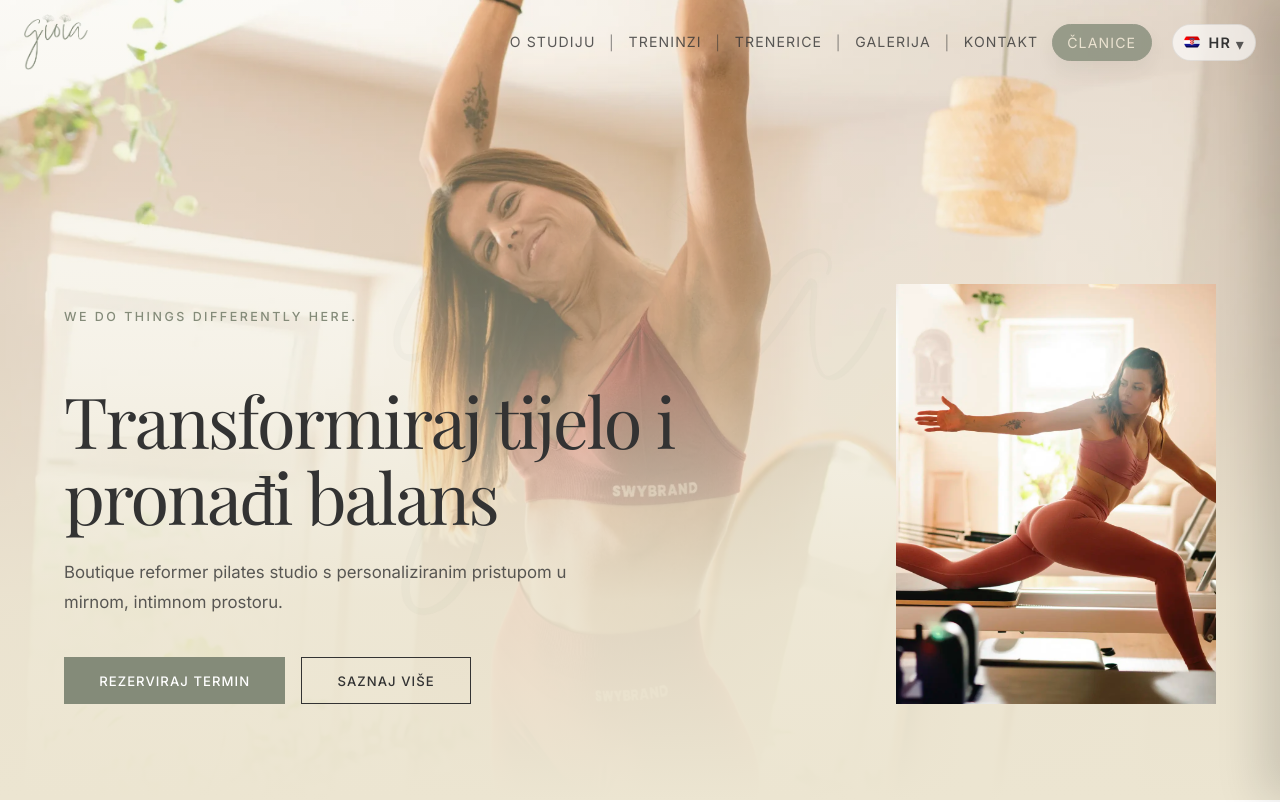
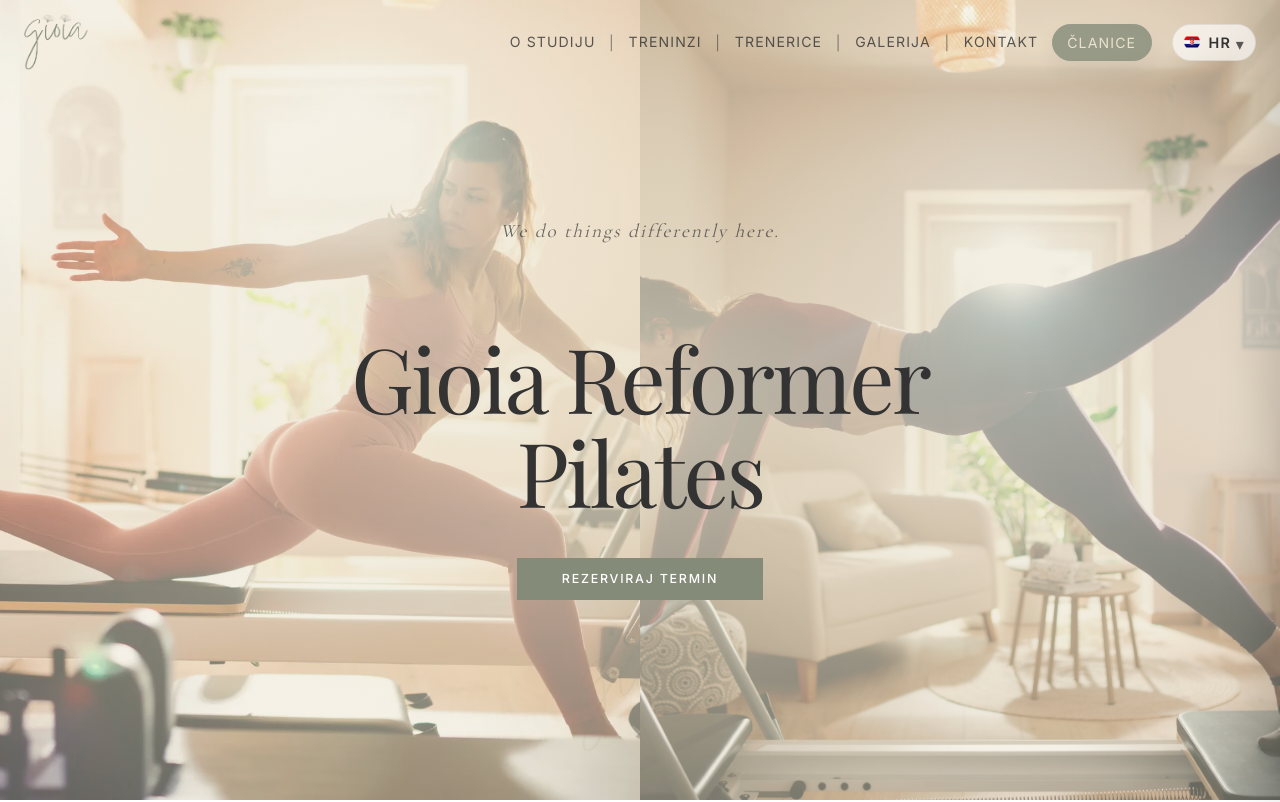
Before and after one commit to mateorumac/gioia-web, a React (Vite) app: page /hr in a window 1280 px wide. Shown: the top 802 px of the page. Built offline with nearby package versions, Linux system fonts and the light colour scheme.

Commit message:
v2 design

```diff
--- a/src/components/ClassesSection.jsx
+++ b/src/components/ClassesSection.jsx
@@ -2,7 +2,6 @@
 import { useTranslation } from "react-i18next";
 import "../styles/ClassesSection.css";
 
-import heroImage from "../assets/images/DSC_8108.webp";
 import individualTrainingImage from "../assets/images/DSC_8240.webp";
 import groupTrainingImage from "../assets/images/IMG_1588.webp";
 import bookingSidebar1 from "../assets/images/DSC_1394.webp";
@@ -39,25 +38,6 @@
 
   return (
     <section className="classes-section" id="classes">
-      <div className="classes-hero">
-        <div className="classes-hero-text">
-          <h2 className="classes-title">{t("classes.title", "Što nudimo")}</h2>
-          <div className="classes-intro-content">
-            <p>
-              U Gioia studiju trenutno imamo u ponudi tri vrste treninga na reformeru.
-            </p>
-          </div>
-        </div>
-        <div className="classes-hero-image-wrapper">
-          <img
-            src={heroImage}
-            alt="Gioia pilates studio s ginkgo dekoracijom"
-            className="classes-hero-image"
-            loading="eager"
-          />
-        </div>
-      </div>
-
       <div className="classes-for-who-section">
         <div className="classes-container">
           <h3 className="for-who-title">Za koga je reformer pilates?</h3>
--- a/src/pages/HomePage.jsx
+++ b/src/pages/HomePage.jsx
@@ -8,8 +8,8 @@
 import ContactSection from "../components/ContactSection";
 import QuoteSection from "../components/QuoteSection";
 import navLogo from "../assets/logos/nav-logo.png";
-import heroImg from "../assets/images/DSC_8301.webp";
-import heroAccent from "../assets/images/DSC_5627.webp";
+import heroLeft from "../assets/images/DSC_5627.webp";
+import heroRight from "../assets/images/DSC_5455.webp";
 
 function HomePage() {
   const { t } = useTranslation();
@@ -23,10 +23,15 @@
 
   return (
     <div className="home">
-      {/* HERO — Full-bleed image with overlay */}
+      {/* HERO — Split background, centered content */}
       <section className="hero">
         <div className="hero-bg">
-          <img src={heroImg} alt="" className="hero-bg-img" />
+          <div className="hero-bg-left">
+            <img src={heroLeft} alt="" className="hero-bg-img" />
+          </div>
+          <div className="hero-bg-right">
+            <img src={heroRight} alt="" className="hero-bg-img hero-bg-img--mirrored" />
+          </div>
           <div className="hero-bg-overlay" />
         </div>
 
@@ -34,32 +39,15 @@
           <div className="hero-text">
             <p className="hero-statement">We do things differently here.</p>
             <h1 className="hero-title">
-              {t("hero.title", "Transformiraj tijelo i pronađi balans")}
+              <span>Gioia Reformer</span>
+              <span>Pilates</span>
             </h1>
-            <p className="hero-subtitle">
-              {t(
-                "hero.subtitle",
-                "Boutique reformer pilates studio s personaliziranim pristupom u mirnom, intimnom prostoru."
-              )}
-            </p>
-            <div className="hero-actions">
             <button
               className="hero-btn-primary"
               onClick={() => scrollToSection("classes")}
             >
               {t("hero.ctaPrimary", "Rezerviraj termin")}
             </button>
-              <button
-                className="hero-btn-secondary"
-                onClick={() => scrollToSection("about")}
-              >
-                {t("hero.ctaSecondary", "Saznaj više")}
-              </button>
-            </div>
-          </div>
-
-          <div className="hero-accent-img-wrap">
-            <img src={heroAccent} alt="" className="hero-accent-img" />
           </div>
         </div>
 
--- a/src/styles/TeamSection.css
+++ b/src/styles/TeamSection.css
@@ -64,12 +64,17 @@
 .trainer-card-editorial {
   display: flex;
   flex-direction: column;
+  padding-top: 3rem;
+}
+
+.trainer-card-editorial:nth-child(2) {
+  padding-top: 6rem;
 }
 
 /* Image */
 .trainer-image-wrapper-editorial {
   width: 100%;
-  aspect-ratio: 4/5;
+  aspect-ratio: 16/15;
   overflow: hidden;
   position: relative;
   margin-bottom: 2.5rem;
@@ -79,7 +84,7 @@
   width: 100%;
   height: 100%;
   object-fit: cover;
-  object-position: center top;
+  object-position: center 20%;
   transition: transform 0.8s ease;
 }
 
@@ -154,6 +159,11 @@
     margin: 0 auto;
   }
 
+  .trainer-card-editorial,
+  .trainer-card-editorial:nth-child(2) {
+    padding-top: 0;
+  }
+
   .team-header-editorial {
     margin-bottom: 5rem;
   }
--- a/src/styles/home.css
+++ b/src/styles/home.css
@@ -1,19 +1,29 @@
 /* ═══════════════════════════════════════════
-   HERO — Full-bleed editorial
+   HERO — Split-image centered editorial
    ═══════════════════════════════════════════ */
 .hero {
   position: relative;
-  min-height: 100vh;
+  height: 100vh;
   display: flex;
-  align-items: flex-end;
+  align-items: center;
+  justify-content: center;
   overflow: hidden;
   background: var(--color-beige);
 }
 
+/* Split background */
 .hero-bg {
   position: absolute;
   inset: 0;
   z-index: 0;
+  display: flex;
+}
+
+.hero-bg-left,
+.hero-bg-right {
+  flex: 1;
+  overflow: hidden;
+  position: relative;
 }
 
 .hero-bg-img {
@@ -23,85 +33,73 @@
   object-position: center 30%;
 }
 
+.hero-bg-img--mirrored {
+  transform: scaleX(-1);
+}
+
 .hero-bg-overlay {
   position: absolute;
   inset: 0;
-  background: linear-gradient(
-    to bottom,
-    rgba(236, 229, 209, 0.2) 0%,
-    rgba(236, 229, 209, 0.5) 45%,
-    rgba(236, 229, 209, 0.92) 75%,
-    var(--color-beige) 100%
+  background: radial-gradient(
+    ellipse at center,
+    rgba(236, 229, 209, 0.82) 0%,
+    rgba(236, 229, 209, 0.6) 50%,
+    rgba(236, 229, 209, 0.4) 100%
   );
+  z-index: 1;
 }
 
+/* Centered content */
 .hero-inner {
   position: relative;
   z-index: 2;
   width: 100%;
-  max-width: 1400px;
-  margin: 0 auto;
-  padding: 0 4rem 6rem;
-  display: grid;
-  grid-template-columns: 1fr 320px;
-  gap: 4rem;
-  align-items: end;
+  display: flex;
+  align-items: center;
+  justify-content: center;
+  text-align: center;
 }
 
 .hero-text {
-  max-width: 680px;
+  display: flex;
+  flex-direction: column;
+  align-items: center;
 }
 
 .hero-statement {
-  font-family: var(--font-inter);
-  font-size: 0.78rem;
-  font-weight: 500;
-  text-transform: uppercase;
-  letter-spacing: 0.2em;
-  color: var(--color-sage);
-  margin-bottom: 1.5rem;
+  font-family: var(--font-cormorant);
+  font-size: 1.2rem;
+  font-weight: 400;
+  font-style: italic;
+  letter-spacing: 0.1em;
+  color: var(--color-text);
+  opacity: 0.7;
+  margin-bottom: 0.75rem;
 }
 
 .hero-title {
   font-family: var(--font-playfair);
-  font-size: clamp(2.8rem, 5.5vw, 4.8rem);
+  font-size: clamp(3.2rem, 7vw, 6rem);
   font-weight: 400;
-  line-height: 1.08;
+  line-height: 1.05;
   letter-spacing: -0.03em;
   color: var(--color-text);
-  margin-bottom: 1.5rem;
+  margin-bottom: 2.5rem;
+  display: flex;
+  flex-direction: column;
 }
 
-.hero-subtitle {
+.hero-btn-primary {
   font-family: var(--font-inter);
-  font-size: 1.05rem;
-  line-height: 1.75;
-  color: var(--color-text);
-  opacity: 0.8;
-  max-width: 520px;
-  margin-bottom: 2.5rem;
-}
-
-.hero-actions {
-  display: flex;
-  gap: 1rem;
-}
-
-.hero-btn-primary,
-.hero-btn-secondary {
-  font-family: var(--font-inter);
-  font-size: 0.82rem;
+  font-size: 0.78rem;
   font-weight: 500;
-  letter-spacing: 0.08em;
+  letter-spacing: 0.14em;
   text-transform: uppercase;
-  padding: 0.9rem 2.2rem;
+  padding: 0.85rem 2.8rem;
   border-radius: 0;
   border: none;
   cursor: pointer;
-  transition: all 0.3s ease;
-}
-
-.hero-btn-primary {
+  transition: background-color 0.3s ease;
   background: var(--color-sage);
   color: white;
 }
@@ -110,75 +108,38 @@
   background: #6f755f;
 }
 
-.hero-btn-secondary {
-  background: transparent;
-  color: var(--color-text);
-  border: 1px solid var(--color-text);
-}
-
-.hero-btn-secondary:hover {
-  background: var(--color-text);
-  color: white;
-}
-
-.hero-accent-img-wrap {
-  width: 100%;
-  height: 420px;
-  overflow: hidden;
-}
-
-.hero-accent-img {
-  width: 100%;
-  height: 100%;
-  object-fit: cover;
-}
-
 .hero-watermark {
   position: absolute;
-  top: 50%;
+  bottom: 3rem;
   left: 50%;
-  transform: translate(-50%, -50%);
-  width: 500px;
-  opacity: 0.04;
+  transform: translateX(-50%);
+  width: 120px;
+  opacity: 0.08;
   pointer-events: none;
-  z-index: 1;
+  z-index: 2;
 }
 
 /* ── Responsive ── */
 @media (max-width: 1200px) {
-  .hero-inner {
-    padding: 0 3rem 5rem;
-    grid-template-columns: 1fr 260px;
-    gap: 3rem;
-  }
-  .hero-accent-img-wrap { height: 360px; }
-  .hero-watermark { width: 400px; }
+  .hero-watermark { width: 100px; }
 }
 
 @media (max-width: 900px) {
-  .hero { min-height: 90vh; }
-  .hero-inner {
-    grid-template-columns: 1fr;
-    padding: 0 2rem 4rem;
-  }
-  .hero-accent-img-wrap { display: none; }
-  .hero-title { font-size: clamp(2.4rem, 8vw, 3.2rem); }
-  .hero-watermark { width: 300px; opacity: 0.03; }
+  .hero { height: 90vh; }
+  .hero-title { font-size: clamp(2.8rem, 10vw, 4rem); }
+  .hero-watermark { width: 90px; bottom: 2.5rem; }
 }
 
 @media (max-width: 600px) {
-  .hero { min-height: 85vh; }
-  .hero-inner { padding: 0 1.5rem 3rem; }
-  .hero-title { font-size: 2.2rem; }
-  .hero-subtitle { font-size: 1rem; }
-  .hero-actions { flex-direction: column; }
-  .hero-btn-primary,
-  .hero-btn-secondary { width: 100%; text-align: center; padding: 1rem 2rem; }
-  .hero-watermark { width: 220px; }
+  .hero { height: 85vh; }
+  .hero-title { font-size: 2.6rem; }
+  .hero-statement { font-size: 1rem; letter-spacing: 0.06em; }
+  .hero-btn-primary { padding: 0.8rem 2.2rem; font-size: 0.75rem; }
+  .hero-watermark { width: 80px; bottom: 2rem; }
 }
 
 @media (max-width: 400px) {
-  .hero-inner { padding: 0 1.25rem 2.5rem; }
-  .hero-title { font-size: 1.9rem; }
-  .hero-statement { font-size: 0.7rem; }
+  .hero-title { font-size: 2.2rem; }
+  .hero-statement { font-size: 0.95rem; }
+  .hero-watermark { width: 70px; }
 }
```
Also changed, not shown: src/styles/ClassesSection.css (+33 -124 lines). Lines whose indentation alone changed are shown as unchanged.
